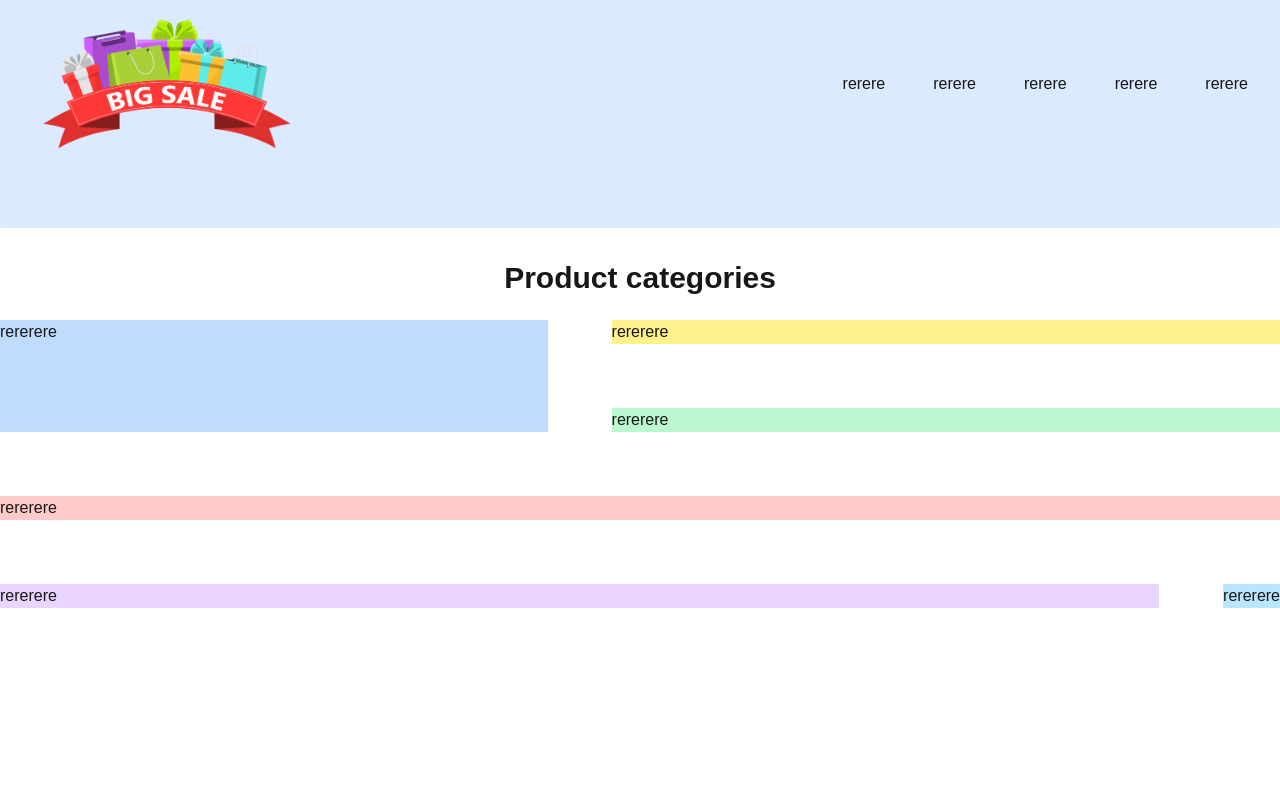
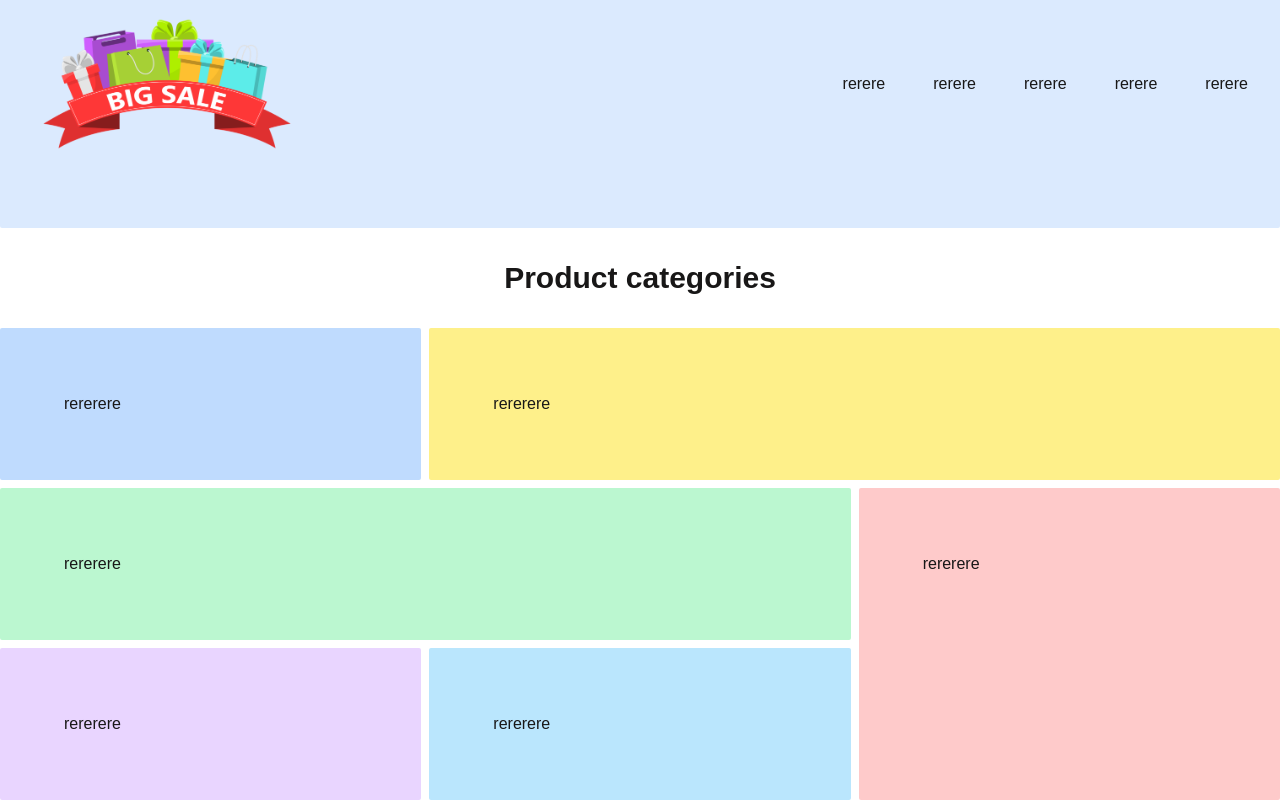
Before and after one commit to volnores/e-commerse-shop-v-2.0, a React (Vite) app: page / in a window 1280 px wide. Shown: the part 1230-2030 px from the top of the page. Before the commit the page ends 1838 px from the top, so only its background shows below. Built offline with nearby package versions, Linux system fonts and the light colour scheme; a web font is replaced by a local one.

Commit message:
add categories

```diff
--- a/src/components/categories/Elements/Categories.tsx
+++ b/src/components/categories/Elements/Categories.tsx
@@ -2,16 +2,16 @@ import React from "react";
 
 const Categories: React.FC = () => {
   return (
-    <ul className="grid gap-16 grid-rows-4 grid-cols-2 w-full xl:max-w-[1750px] mx-auto mt-6">
-      <li className="bg-blue-200 row-span-2">rererere</li>
-      <li className="bg-yellow-200 col-span-2">rererere</li>
-      <li className="bg-green-200 col-span-2">rererere</li>
-      <li className="bg-red-200 col-span-3">rererere</li>
-      <li className="bg-purple-200 col-span-2">rererere</li>
-      <li className="bg-sky-200 row-span-1">rererere</li>
+    <ul className="grid grid-cols-3 gap-x-2 gap-y-2 grid-flow-row-dense md:mt-8 w-full xl:max-w-[1750px] mx-auto">
+      <li className="bg-blue-200 col-span-1 row-span-1 min-h-[50px] px-16 py-16 rounded-sm">rererere</li>
+      <li className="bg-yellow-200 col-span-2 row-span-1  min-h-[50px] px-16 py-16 rounded-sm">rererere</li>
+      <li className="bg-green-200 col-span-2 row-span-2 min-h-[50px] px-16 py-16 rounded-sm">rererere</li>
+      <li className="bg-red-200 row-span-3 min-h-[50px] px-16 py-16 rounded-sm">rererere</li>
+      <li className="bg-purple-200  min-h-[50px] px-16 py-16 rounded-sm">rererere</li>
+      <li className="bg-sky-200  min-h-[50px] px-16 py-16 rounded-sm">rererere</li>
+
     </ul>
   );
 };
 
 export default Categories;
-// hidden lg:grid  gap-4 grid-rows-9 grid-cols-2 md:grid-cols-9 w-full xl:max-w-[2100px] mx-auto
--- a/src/components/categories/GridCategories/index.tsx
+++ b/src/components/categories/GridCategories/index.tsx
@@ -5,7 +5,6 @@ const index: React.FC = () => {
   return (
     <div className="flex flex-col justify-center items-center md: mt-8 w-full max-w-[1750px] mx-auto rounded-sm">
       <h1 className="text-3xl font-bold">Product categories</h1>
-
       <Categories />
     </div>
   );
```
Also changed, not shown: 1 other file (tests, documents, lock files or other folders).
